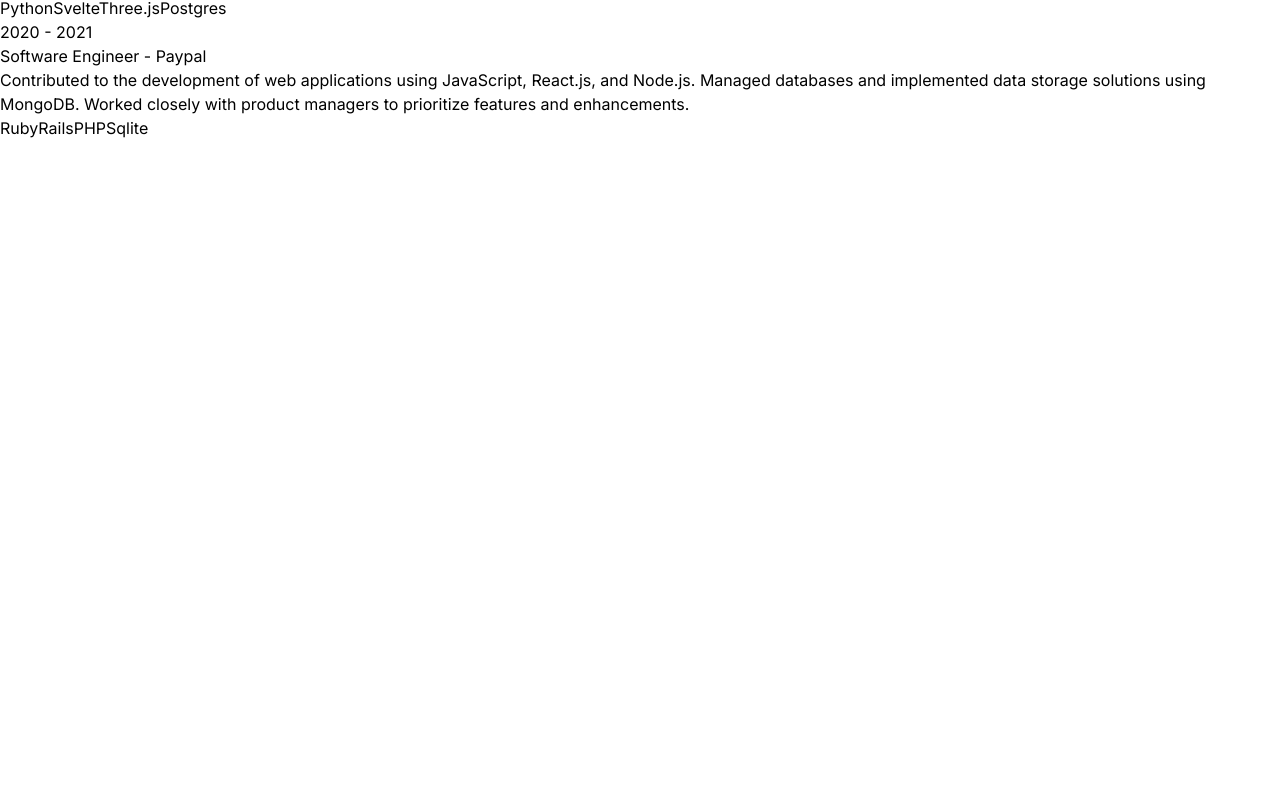
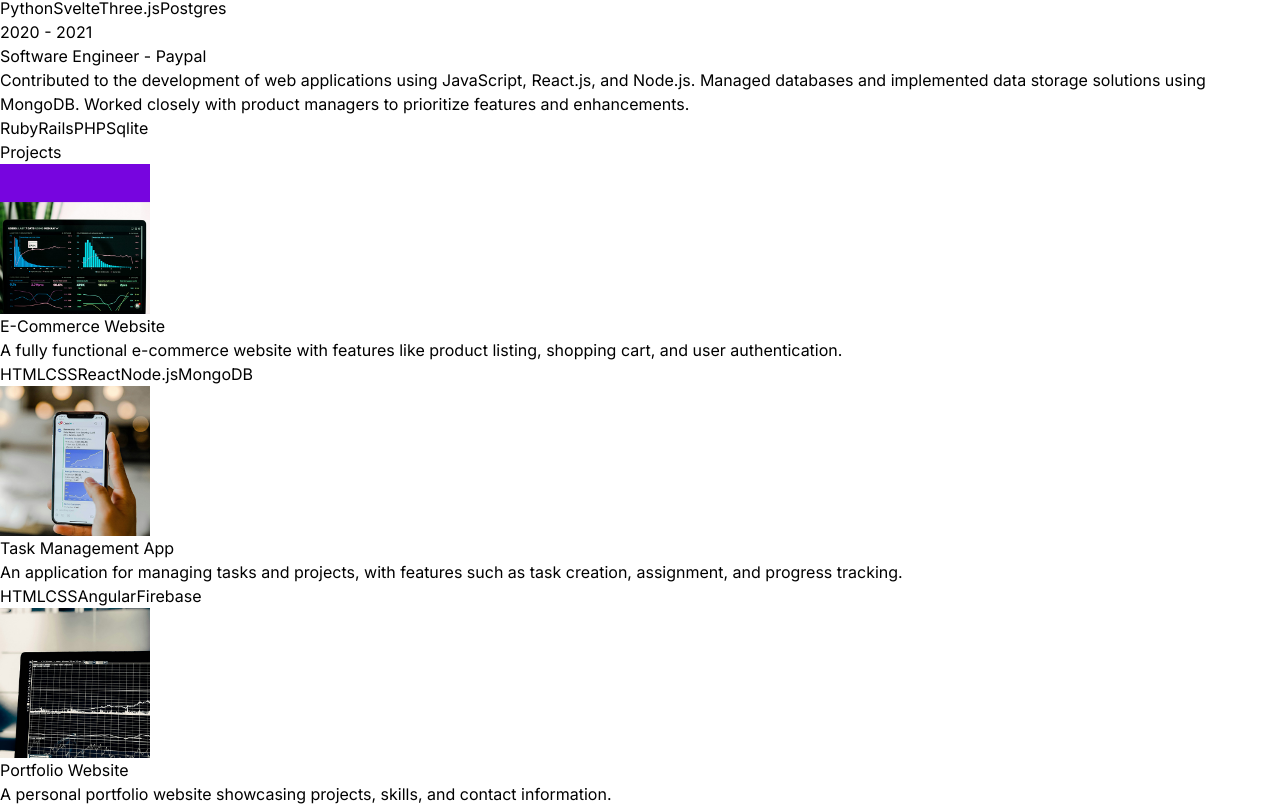
Before and after one commit to sp2003s/Portfolio-react, a React (Vite) app: page / in a window 1280 px wide. Shown: the part 2130-2940 px from the top of the page. Before the commit the page ends 2270 px from the top, so only its background shows below. Built offline with nearby package versions, Linux system fonts and the light colour scheme.

Commit message:
project section

```diff
--- a/src/App.jsx
+++ b/src/App.jsx
@@ -4,6 +4,7 @@
 import About from "./components/About";
 import Technologies from './components/Technologies';
 import Experience from './components/Experience';
+import Projects from './components/Projects';
 
 const App = () => {
   return (
@@ -19,6 +20,7 @@
         <About />
         <Technologies />
         <Experience />
+        <Projects />
       </div>
 
     </div>
--- /dev/null
+++ b/src/components/Projects.jsx
@@ -0,0 +1,33 @@
+import { PROJECTS } from "../constants"
+
+const Projects = () => {
+  return (
+    <div className="border-b border-neutral-900 pb-4">
+        <h1 className="my-20 text-center text-4xl">Projects</h1>
+
+        <div>
+            {PROJECTS.map((project, index) =>(
+                <div key={index} className="mb-8 flex flex-wrap lg:justify-center">
+                    <div className="w-full lg:w-1/4">
+                        <img src={project.image} alt={project.title}
+                            width={150} height={150}
+                            className="mb-6 rounded"
+                        />
+                    </div>
+                    <div className="w-full max-w-xl lg:w-3/4">
+                        <h6 className="mb-2 font-semibold">{project.title}</h6>
+                        <p className="mb-4 text-neutral-400">{project.description}</p>
+                        {project.technologies.map((tech, index) =>
+                            <span key = {index} className="mr-2 rounded
+                            bg-neutral-900 px-2 py-1 text-sm font-medium
+                            text-purple-800">{tech}</span>
+                        )}
+                    </div>
+                </div>
+            ))}
+        </div>
+    </div>
+  )
+}
+
+export default Projects
```
